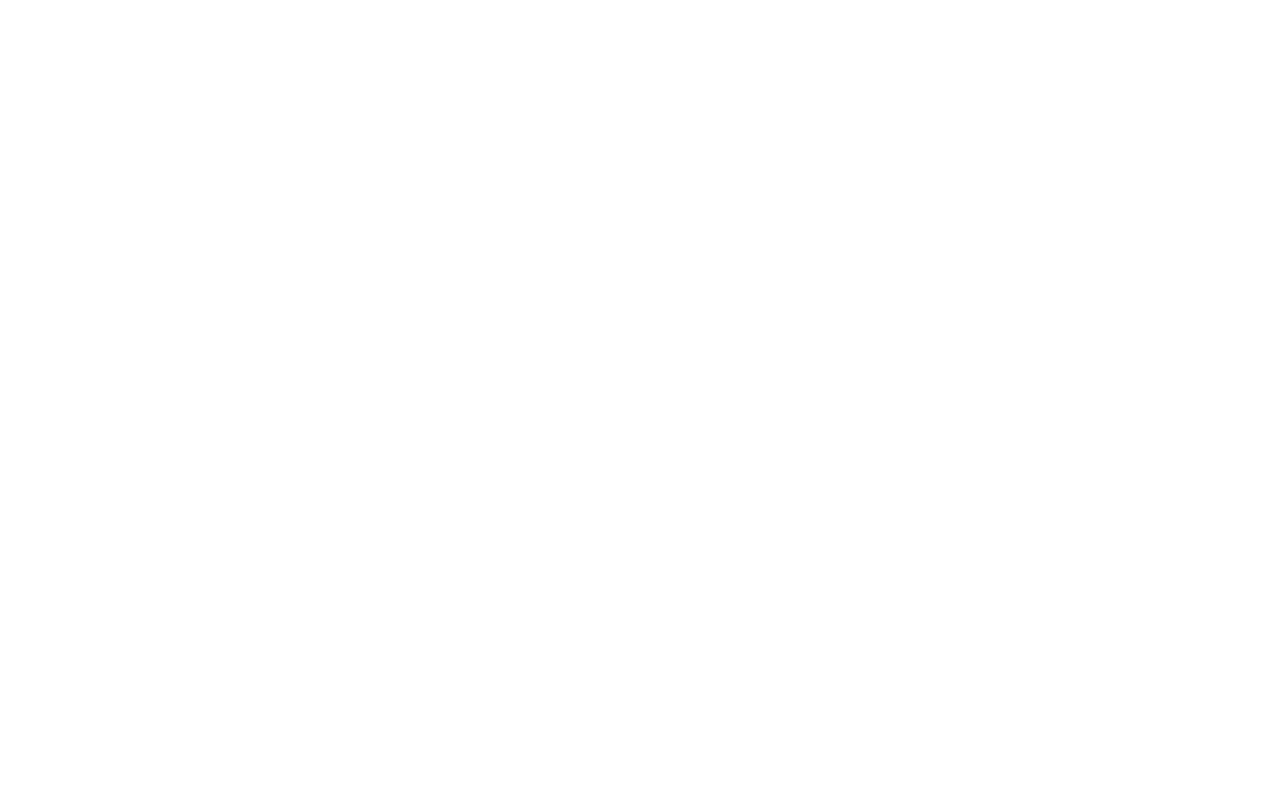
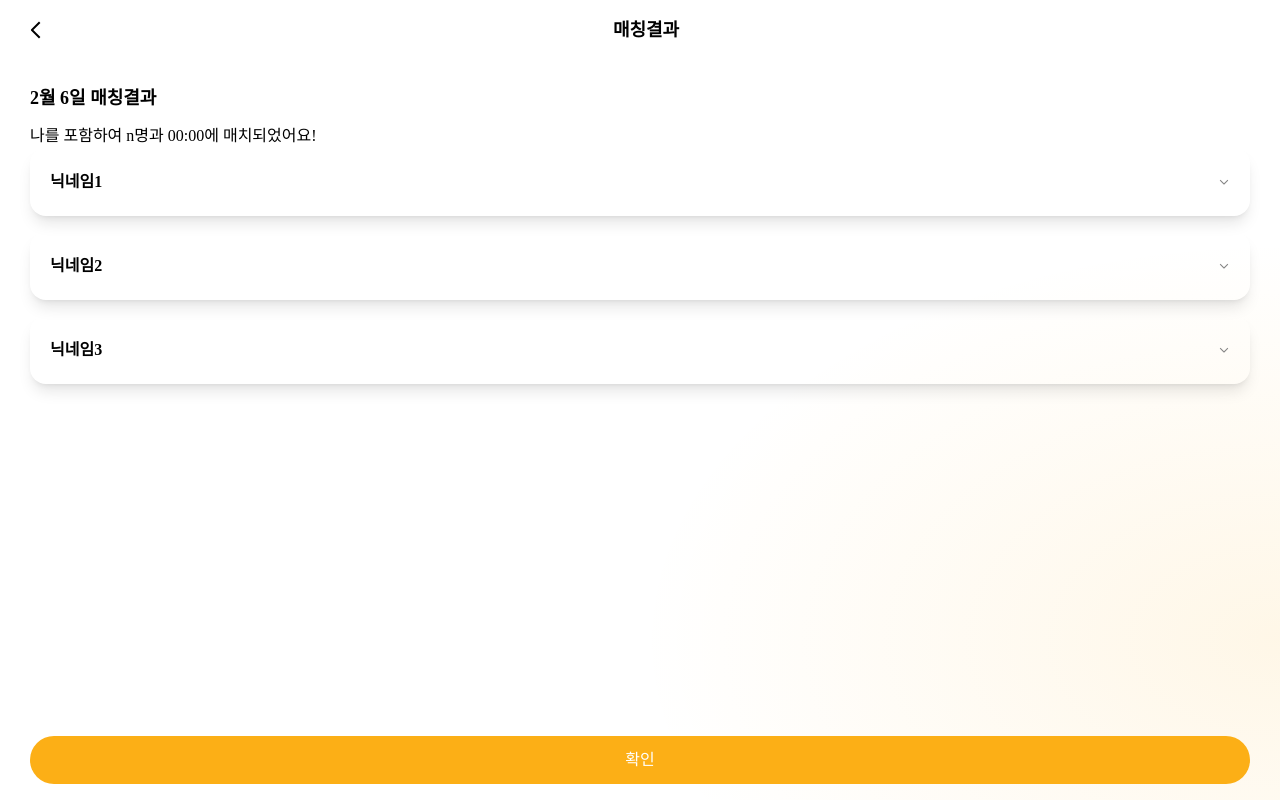
Before and after one commit to strdeok/festi, a React (Vite) app: page /matching-result in a window 1280 px wide. Before the commit this address had no page. Built offline with nearby package versions, Linux system fonts and the light colour scheme; a web font is replaced by a local one.

Commit message:
feat: 매칭결과 페이지 구현
매칭결과 페이지 구현 및 코드 리팩토링, 아이콘 수정

```diff
--- a/src/App.jsx
+++ b/src/App.jsx
@@ -18,6 +18,7 @@
 import Loading from "./pages/beforeMain/Loading.jsx";
 import EditNickName from "./pages/afterMain/mypage/edit-nickname/EditNickName.jsx";
 import DeleteAcount from "./pages/afterMain/main/components/DeleteAcount.jsx";
+import MatchingResult from "./pages/afterMain/matchingResult/matchingResult.jsx";
 
 function App() {
   return (
@@ -41,7 +42,11 @@
             <Route path="delete-polaroid" element={<DeletePolaroid />} />
           </Route>
         </Route>
+
+        {/* 메인이후 + 레이아웃 벗어남 (BottomNavigation 미적용) */}
         <Route path="mypage/:id/edit-nickname" element={<EditNickName />} />
+        <Route path="matching-result" element={<MatchingResult />} />
+
         {/* 폴라로이드 등록 */}
         <Route path="signup-polaroid" element={<SignUpPolaroid />} />
         <Route
--- a/src/pages/afterMain/alert/Components/AlertContent.jsx
+++ b/src/pages/afterMain/alert/Components/AlertContent.jsx
@@ -1,4 +1,5 @@
 import { useEffect, useState } from "react";
+import useNavigate from "react-router-dom"
 import { Glass, Polaroid, RightArrow } from "../../../../style/Icons";
 
 export default function AlertContent({
@@ -12,7 +13,7 @@
     content: "",
   });
 
-  const [state, setState] = useState(false); // 알림 읽지 않았을때 true(일껄 아마도)
+  const navigate = useNavigate()
 
   useEffect(() => {
     let newAlert = { icon: "", content: "" };
@@ -53,17 +54,23 @@
         read ? "bg-[#FFFBF4]" : null
       }`}
     >
-      {read? <div className="size-2 rounded bg-[#FF0000] absolute" /> : null}
+      {read ? <div className="size-2 rounded bg-[#FF0000] absolute" /> : null}
       <div className="flex flex-row items-center">
         <div className="size-8 mr-4 flex justify-center items-center">
           {alert.icon}
         </div>
+
         <div className="flex flex-col ">
           <div className="font-semibold mb-2">{alert.content}</div>
           <div className="text-darkgray">{alertTime}</div>
         </div>
       </div>
-      <button>
+
+      <button onClick={()=>{
+        if (alertConent === "주점팟 매칭 완료"){
+          navigate("/matching-result")
+        }
+      }}>
         <RightArrow width={"12"} height={"24"} />
       </button>
     </div>
--- a/src/pages/afterMain/main/components/ScrollButton.jsx
+++ b/src/pages/afterMain/main/components/ScrollButton.jsx
@@ -11,13 +11,13 @@
         onClick={() => handleScroll(0)}
         className="size-10 bg-white bg-opacity-50"
       >
-        <UpIcon />
+        <UpIcon width={"40"} height={"20"} />
       </button>
       <button
         onClick={() => handleScroll(document.documentElement.scrollHeight)}
         className="size-10 bg-white bg-opacity-50"
       >
-        <DownIcon />
+        <DownIcon width={"40"} height={"20"} />
       </button>
     </div>
   );
--- /dev/null
+++ b/src/pages/afterMain/matchingResult/MatchingResult.jsx
@@ -0,0 +1,96 @@
+import dayjs from "dayjs";
+import Button from "../../../components/Button";
+import { BackArrow, DownIcon, UpIcon } from "../../../style/Icons";
+import { act, useState } from "react";
+
+export default function MatchingResult() {
+  const today = dayjs().format("M월 D일");
+  const [matchingResult, setMatchingResult] = useState([
+    {
+      nickname: "닉네임1",
+      gender: "남성",
+      alcohol: "1병 반",
+      mood: "도란도란",
+      contact: "인스타: instagram",
+    },
+    {
+      nickname: "닉네임2",
+      gender: "혼성",
+      alcohol: "10병",
+      mood: "프로술게이머",
+      contact: "인스타: alcoholic",
+    },
+    {
+      nickname: "닉네임3",
+      gender: "여성",
+      alcohol: "3병",
+      mood: "시끌벅적",
+      contact: "인스타: party-tonight",
+    },
+  ]);
+
+  return (
+    <div className="flex flex-col h-full">
+      <header className="flex flex-row font-bold text-lg justify-between items-center py-4">
+        <div
+          onClick={() => {
+            navigate("/alert");
+          }}
+        >
+          <BackArrow />
+        </div>
+        <span className="mx-auto">매칭결과</span>
+      </header>
+
+      <div className="mt-6">
+        <p className="font-extrabold text-lg mb-3">{today} 매칭결과</p>
+        <p>나를 포함하여 n명과 00:00에 매치되었어요!</p>
+      </div>
+
+      <div className="flex flex-col gap-4">
+        {matchingResult.map((data, index) => {
+          const [active, setActive] = useState(false);
+          return (
+            <div>
+              <p className="flex flex-col  py-[22px] px-5 shadow-lg rounded-2xl">
+                <div
+                  className="flex flex-row items-center justify-between"
+                  onClick={() => {
+                    setActive(!active);
+                  }}
+                >
+                  <span className="font-bold">{data.nickname} </span>
+                 {active ? <UpIcon width={"12"} height={"24"} /> :<DownIcon width={"12"} height={"24"} />}
+                </div>
+
+                {active ? (
+                  <div className="flex flex-col gap-4  mt-6">
+                    <p className="flex flex-row justify-between">
+                      <div>성별</div>
+                      <div>{data.gender}</div>
+                    </p>
+                    <p className="flex flex-row justify-between">
+                      <div>평균 주량</div> <div>{data.alcohol} </div>
+                    </p>
+                    <p className="flex flex-row justify-between">
+                      <div>원하는 분위기</div> <div>{data.gender}</div>
+                    </p>
+                    <p className="flex flex-row justify-between">
+                      <div>연락처</div> <div>{data.contact}</div>
+                    </p>
+                  </div>
+                ) : null}
+              </p>
+            </div>
+          );
+        })}
+      </div>
+
+      <div className="flex-grow" />
+
+      <div className="mb-4">
+        <Button state={true} title={"확인"} path={"/alert"} />
+      </div>
+    </div>
+  );
+}
--- a/src/pages/afterMain/mypage/edit-nickname/EditNickName.jsx
+++ b/src/pages/afterMain/mypage/edit-nickname/EditNickName.jsx
@@ -23,7 +23,7 @@
 
   return (
     <div className="flex flex-col h-full">
-      <header className="flex flex-row font-bold text-lg justify-center py-4">
+      <header className="flex flex-row font-bold text-lg justify-between items-center py-4">
         <div
           className="relative right-1/3"
           onClick={() => {
@@ -32,13 +32,12 @@
         >
           <BackArrow />
         </div>
-        닉네임 변경
+        <span className="mx-auto">닉네임 변경</span>
       </header>
 
       <p className="mt-4 font-semibold text-sm text-[#969696]">
         {user.userInfo}
       </p>
-
 
       <div className="mt-6">
         <p className="font-bold mb-3">닉네임 변경</p>
@@ -54,7 +53,6 @@
       <div className="mb-4">
         <Button state={state} title={"변경하기"} path={"/mypage/id"} />
       </div>
-
     </div>
   );
 }
--- a/src/style/Icons.jsx
+++ b/src/style/Icons.jsx
@@ -444,11 +444,11 @@
   );
 }
 
-export function UpIcon() {
+export function UpIcon({width, height}) {
   return (
     <svg
-      width="40"
-      height="20"
+      width={width}
+      height={height}
       viewBox="0 0 40 20"
       fill="none"
       xmlns="http://www.w3.org/2000/svg"
@@ -475,11 +475,11 @@
   );
 }
 
-export function DownIcon() {
+export function DownIcon({width, height}) {
   return (
     <svg
-      width="40"
-      height="20"
+      width={width}
+      height={height}
       viewBox="0 0 40 20"
       fill="none"
       xmlns="http://www.w3.org/2000/svg"
@@ -696,7 +696,7 @@
   );
 }
 
-export function RightArrow({width, height}) {
+export function RightArrow({ width, height }) {
   return (
     <svg
       width={width}
```
Lines whose indentation alone changed are shown as unchanged.
